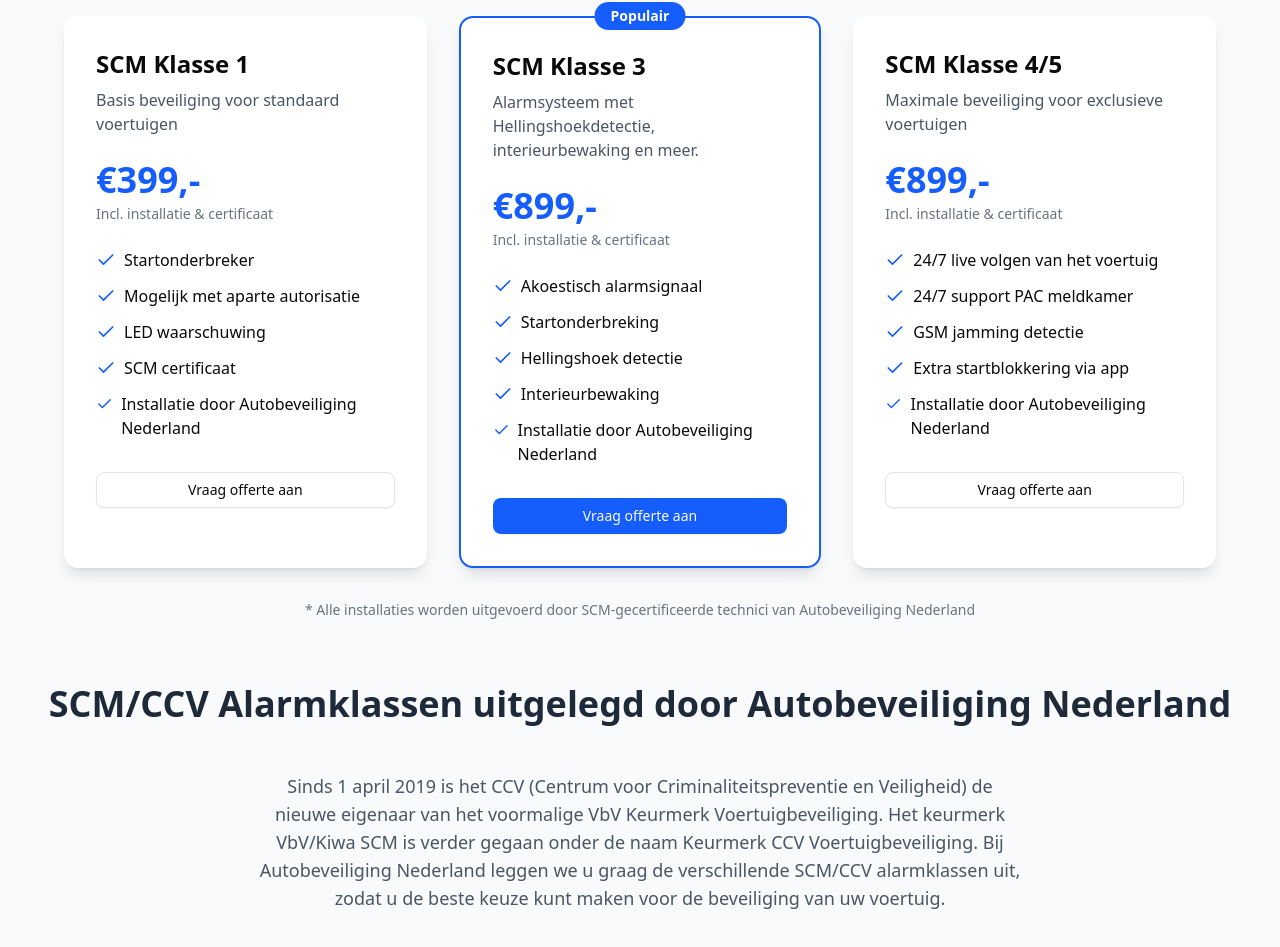
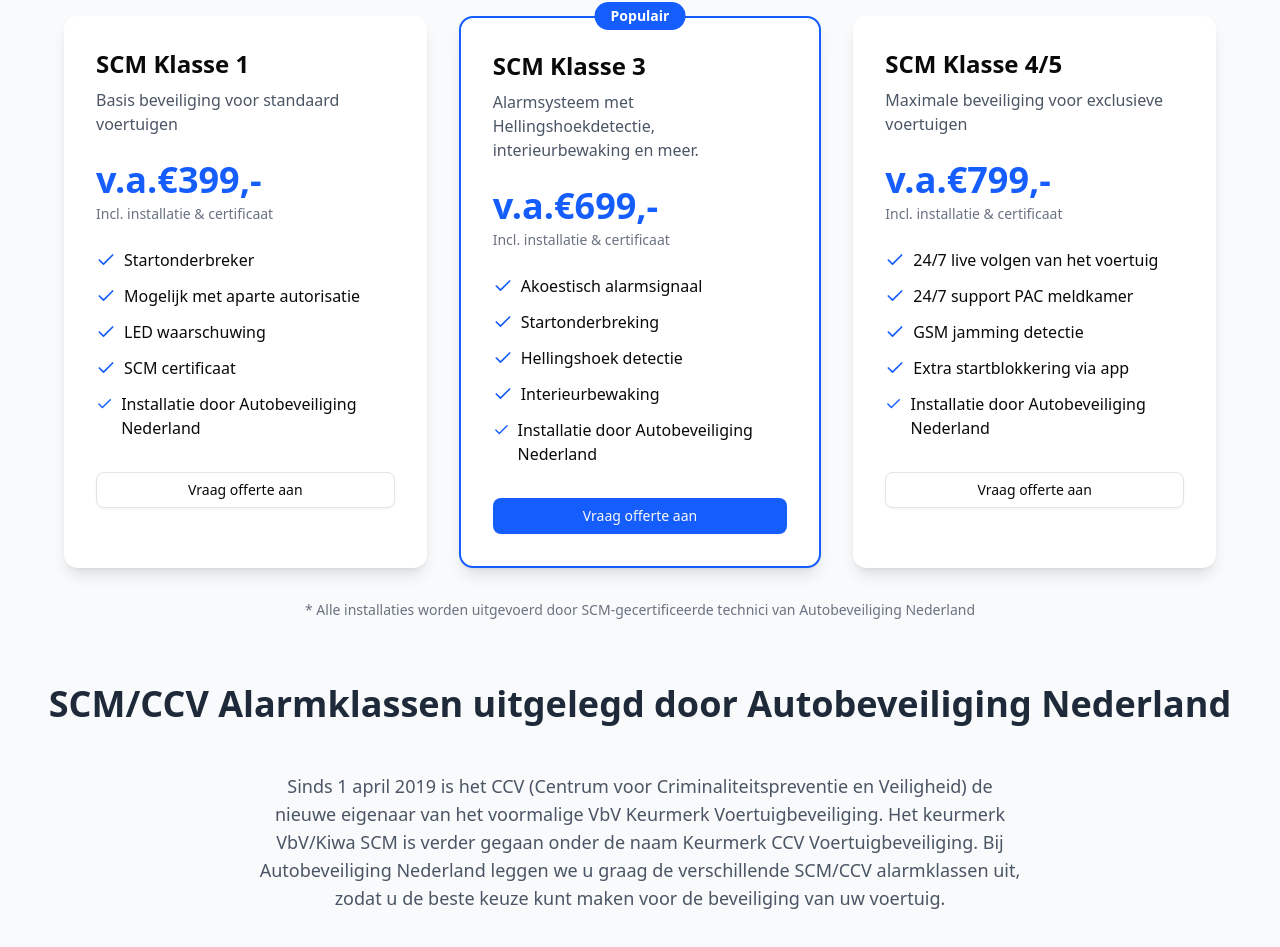
Before and after one commit to autobeveiligingnederland/autobeveiliging-nederland-website, a React (Vite) app: page /scm-alarmsystemen in a window 1280 px wide. Shown: the part 981-1928 px from the top of the page. Built offline with nearby package versions, Linux system fonts and the light colour scheme.

Commit message:
Update SCMPage.jsx

```diff
--- a/src/pages/SCMPage.jsx
+++ b/src/pages/SCMPage.jsx
@@ -65,7 +65,7 @@ export default function SCMPage() {
               <h3 className="text-2xl font-bold mb-2">SCM Klasse 1</h3>
               <p className="text-gray-600 mb-6">Basis beveiliging voor standaard voertuigen</p>
               <div className="mb-6">
-                <span className="text-4xl font-bold text-blue-600">€399,-</span>
+                <span className="text-4xl font-bold text-blue-600">v.a.€399,-</span>
                 <p className="text-sm text-gray-500 mt-1">Incl. installatie & certificaat</p>
               </div>
               <ul className="space-y-3 mb-8">
@@ -90,7 +90,7 @@ export default function SCMPage() {
                   <span>Installatie door Autobeveiliging Nederland</span>
                 </li>
               </ul>
-              <a href="https://wa.me/31650744574" target="_blank" rel="noopener noreferrer">
+              <a href="https://wa.me/31851305665" target="_blank" rel="noopener noreferrer">
                 <Button variant="outline" className="w-full">Vraag offerte aan</Button>
               </a>
             </div>
@@ -102,7 +102,7 @@ export default function SCMPage() {
               <h3 className="text-2xl font-bold mb-2">SCM Klasse 3</h3>
               <p className="text-gray-600 mb-6">Alarmsysteem met Hellingshoekdetectie, interieurbewaking en meer.</p>
               <div className="mb-6">
-                <span className="text-4xl font-bold text-blue-600">€899,-</span>
+                <span className="text-4xl font-bold text-blue-600">v.a.€699,-</span>
                 <p className="text-sm text-gray-500 mt-1">Incl. installatie & certificaat</p>
               </div>
               <ul className="space-y-3 mb-8">
@@ -127,7 +127,7 @@ export default function SCMPage() {
                   <span>Installatie door Autobeveiliging Nederland</span>
                 </li>
               </ul>
-              <a href="https://wa.me/31650744574" target="_blank" rel="noopener noreferrer">
+              <a href="https://wa.me/31851305665" target="_blank" rel="noopener noreferrer">
                 <Button className="w-full bg-blue-600 hover:bg-blue-700">Vraag offerte aan</Button>
               </a>
             </div>
@@ -136,7 +136,7 @@ export default function SCMPage() {
               <h3 className="text-2xl font-bold mb-2">SCM Klasse 4/5</h3>
               <p className="text-gray-600 mb-6">Maximale beveiliging voor exclusieve voertuigen</p>
               <div className="mb-6">
-                <span className="text-4xl font-bold text-blue-600">€899,-</span>
+                <span className="text-4xl font-bold text-blue-600">v.a.€799,-</span>
                 <p className="text-sm text-gray-500 mt-1">Incl. installatie & certificaat</p>
               </div>
               <ul className="space-y-3 mb-8">
@@ -161,7 +161,7 @@ export default function SCMPage() {
                   <span>Installatie door Autobeveiliging Nederland</span>
                 </li>
               </ul>
-              <a href="https://wa.me/31650744574" target="_blank" rel="noopener noreferrer">
+              <a href="https://wa.me/31851305665" target="_blank" rel="noopener noreferrer">
                 <Button variant="outline" className="w-full">Vraag offerte aan</Button>
               </a>
             </div>
```
